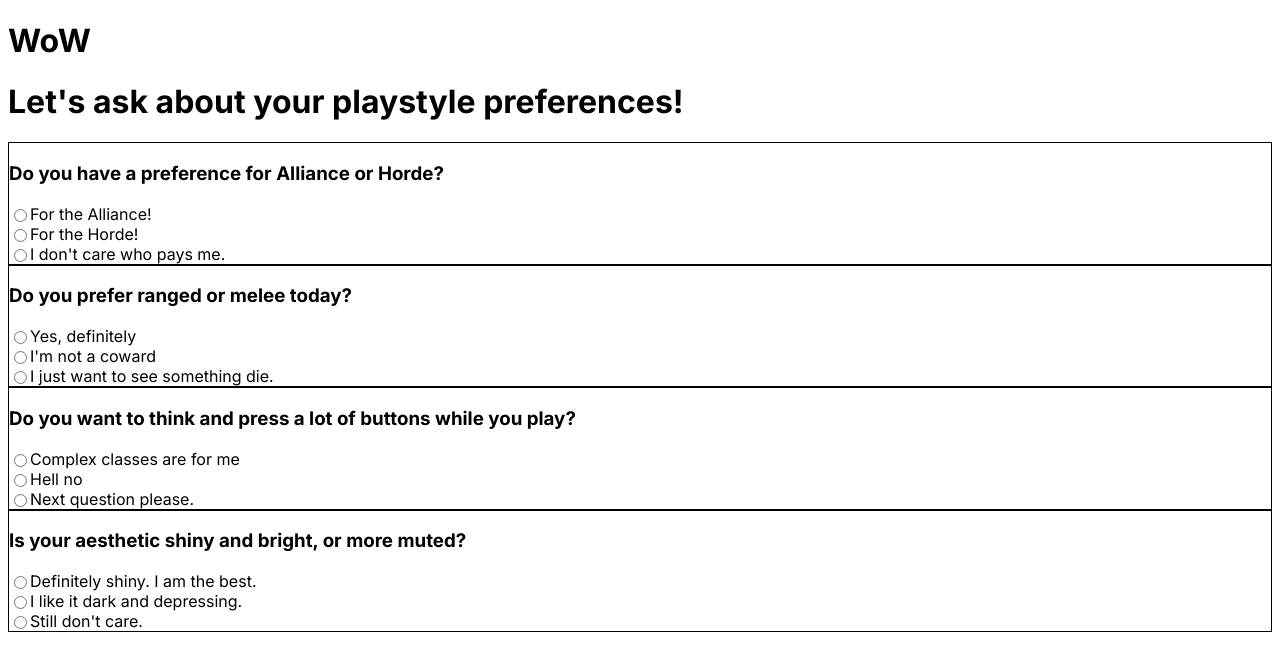
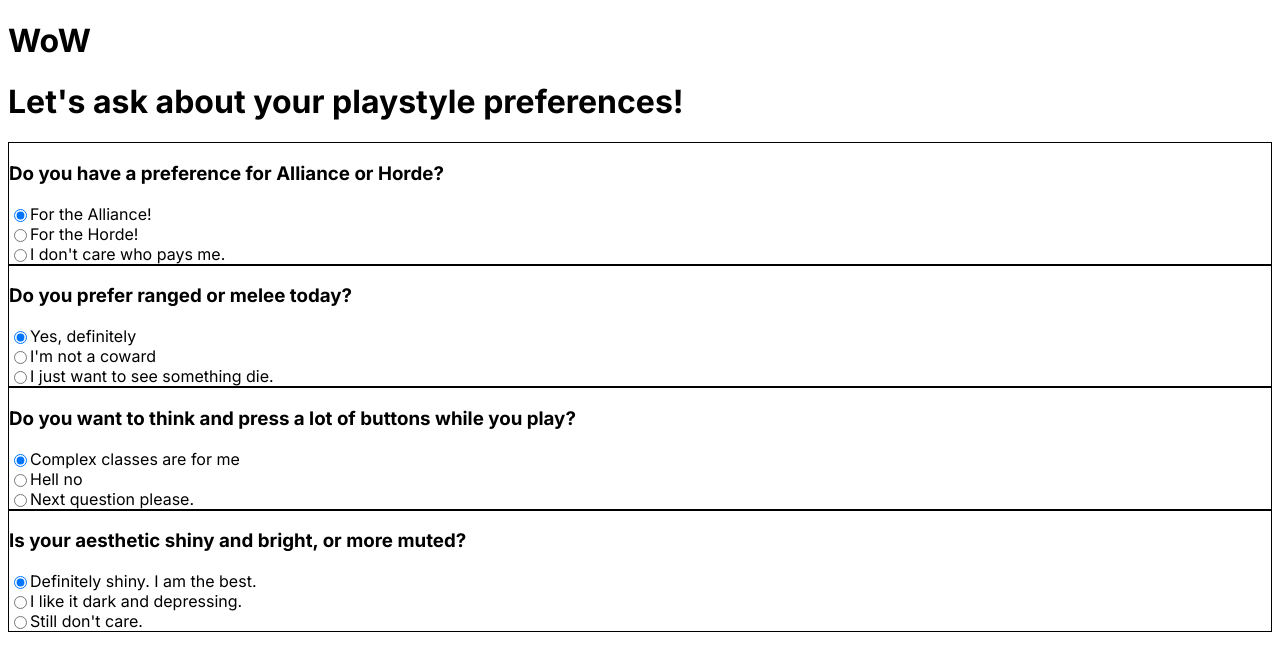
Before and after one commit to ToadNamedDuck/WowCharacterQuiz, a Next.js app: page / in a window 1280 px wide. Shown: the top 668 px of the page. Built offline with nearby package versions, Linux system fonts and the light colour scheme.

Commit message:
Radio buttons automatically selected to match the default values.

```diff
--- a/Components/QuizQuestion.js
+++ b/Components/QuizQuestion.js
@@ -1,3 +1,5 @@
+'use client'
+
 import { useEffect, useState } from "react";
 
 export default function QuizQuestion({ QuestionClassObj }) {
@@ -5,7 +7,7 @@
 
     useEffect(() => {
 
-    }, [QuestionClassObj])
+    }, [selectedAnswer])
 
     let count = -1;
     return <>
@@ -18,6 +20,21 @@
                             QuestionClassObj.qChoices.map(choice => {
                                 count++;
                                 return <>
+                                {
+                                    count === 0?
+                                    <div class="labelRadioCombo">
+                                        <label htmlFor={"Q-" + count}>{choice}</label>
+                                        <input
+                                            type="radio"
+                                            id={"Q-" + count}
+                                            name={QuestionClassObj.qText}
+                                            key={QuestionClassObj.qText + `-${count}`}
+                                            value={count}
+                                            onChange={(e) => setAnswer(parseInt(e.target.value))}
+                                            defaultChecked={true}
+                                        />
+                                    </div>
+                                        :
                                         <div class="labelRadioCombo">
                                         <label htmlFor={"Q-" + count}>{choice}</label>
                                         <input
@@ -29,6 +46,7 @@
                                             onChange={(e) => setAnswer(parseInt(e.target.value))}
                                         />
                                     </div>
+                                }
                                 </>
                             })
                         }
--- a/src/app/page.js
+++ b/src/app/page.js
@@ -6,13 +6,15 @@
 export class Question {
   qText = "";
   qChoices = [];
-  constructor(questionText, choices) {
+  stateSetter;
+  constructor(questionText, choices, stateSetterFunction) {
     this.qText = questionText;
     if (choices !== null || choices !== undefined) {
       choices.map(choice => {
         this.qChoices.push(choice);
       });
     }
+    this.stateSetter = stateSetterFunction;//Need to make states for each question we want to save.
   }
 }
 
```
Lines whose indentation alone changed are shown as unchanged.
